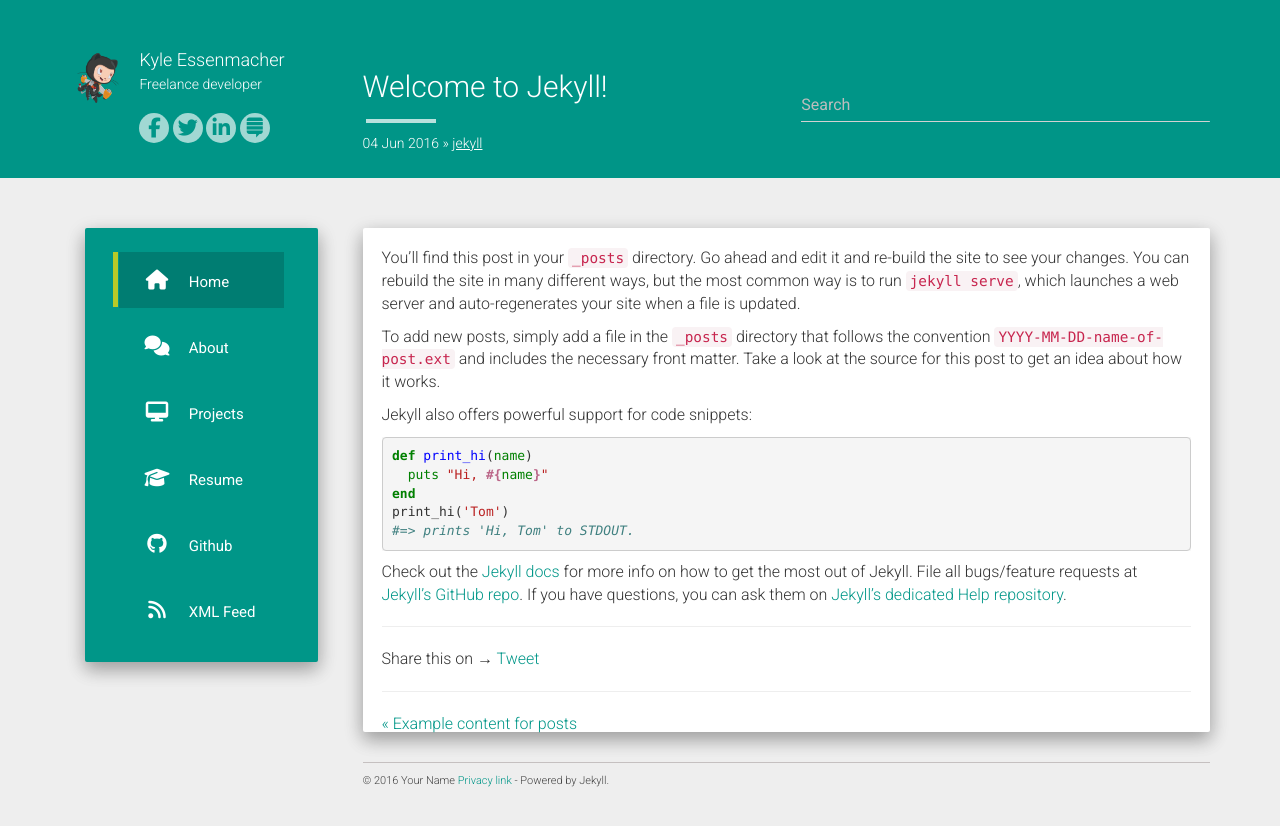
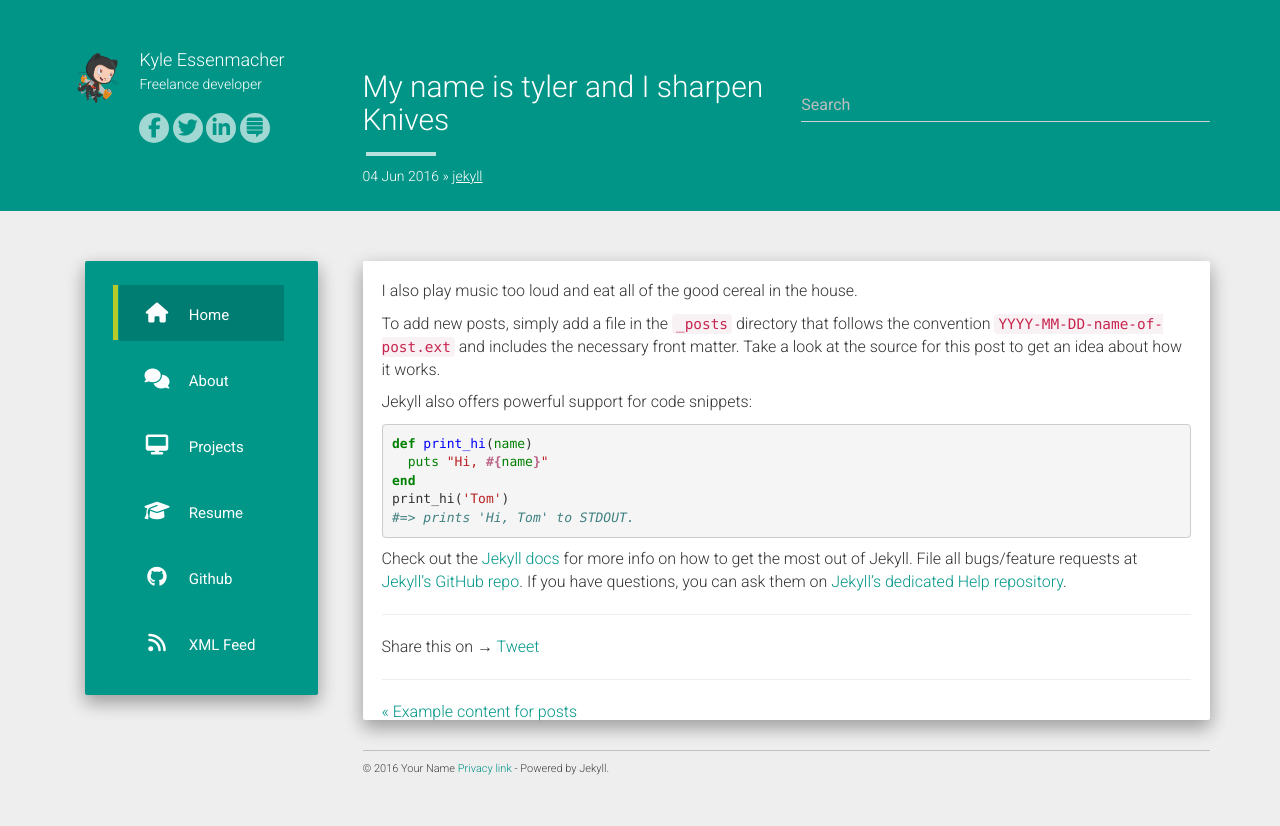
Before and after one commit to StaySharpened/Website, a Jekyll site: the page built from _posts/2015-07-11-welcome-to-jekyll.md, in a window 1280 px wide. Shown: the top 826 px of the page. Built offline with Jekyll 4.4.1, drawn with Linux system fonts in a browser that asks for light colours; nearby versions of some CDN libraries; comment, search, counter and statistics services are not loaded.

Commit message:
Update 2015-07-11-welcome-to-jekyll.md

```diff
--- a/_posts/2015-07-11-welcome-to-jekyll.md
+++ b/_posts/2015-07-11-welcome-to-jekyll.md
@@ -1,10 +1,10 @@
 ---
 layout: post
-title:  "Welcome to Jekyll!"
+title:  "My name is tyler and I sharpen Knives"
 date:   2016-06-04 13:50:39
 categories: jekyll
 ---
-You’ll find this post in your `_posts` directory. Go ahead and edit it and re-build the site to see your changes. You can rebuild the site in many different ways, but the most common way is to run `jekyll serve`, which launches a web server and auto-regenerates your site when a file is updated.
+I also play music too loud and eat all of the good cereal in the house.
 
 To add new posts, simply add a file in the `_posts` directory that follows the convention `YYYY-MM-DD-name-of-post.ext` and includes the necessary front matter. Take a look at the source for this post to get an idea about how it works.
 
```
